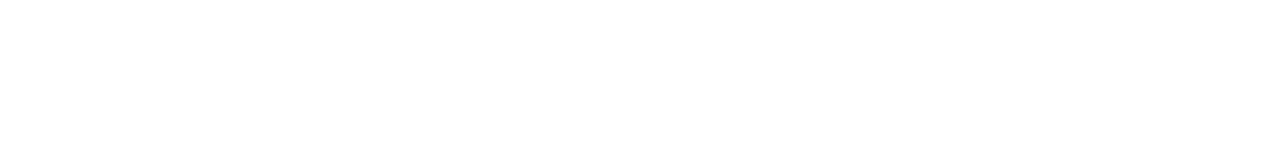
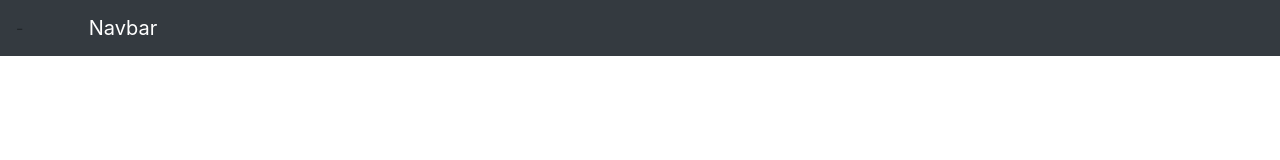
Before and after one commit to bagasmdputra/portal-IS, a plain HTML site: page index.html in a window 1280 px wide. Drawn offline with nearby package versions, Linux system fonts and the light colour scheme.

Commit message:
add asset img

```diff
--- a/index.html
+++ b/index.html
@@ -10,6 +10,12 @@
     <link rel="stylesheet" href="https://maxcdn.bootstrapcdn.com/bootstrap/4.0.0-beta.2/css/bootstrap.min.css" integrity="sha384-PsH8R72JQ3SOdhVi3uxftmaW6Vc51MKb0q5P2rRUpPvrszuE4W1povHYgTpBfshb" crossorigin="anonymous">
   </head>
   <body>
+    <!-- Navigatiion Bar  -->
+    <nav class="navbar navbar-expand-lg navbar-dark bg-dark">-
+      <div class="container">
+        <a class="navbar-brand" href="#">Navbar</a>
+      </div>
+    </nav>
 
     <!-- Optional JavaScript -->
     <script src="https://code.jquery.com/jquery-3.2.1.slim.min.js" integrity="sha384-KJ3o2DKtIkvYIK3UENzmM7KCkRr/rE9/Qpg6aAZGJwFDMVNA/GpGFF93hXpG5KkN" crossorigin="anonymous"></script>
```
Also changed, not shown: img/Akademik.png (added), img/bgpattern.png (added), img/bgpattern2.png (added), img/kurikulum.png (added), img/sekretariat.png (added), img/siakfg.png (added).
